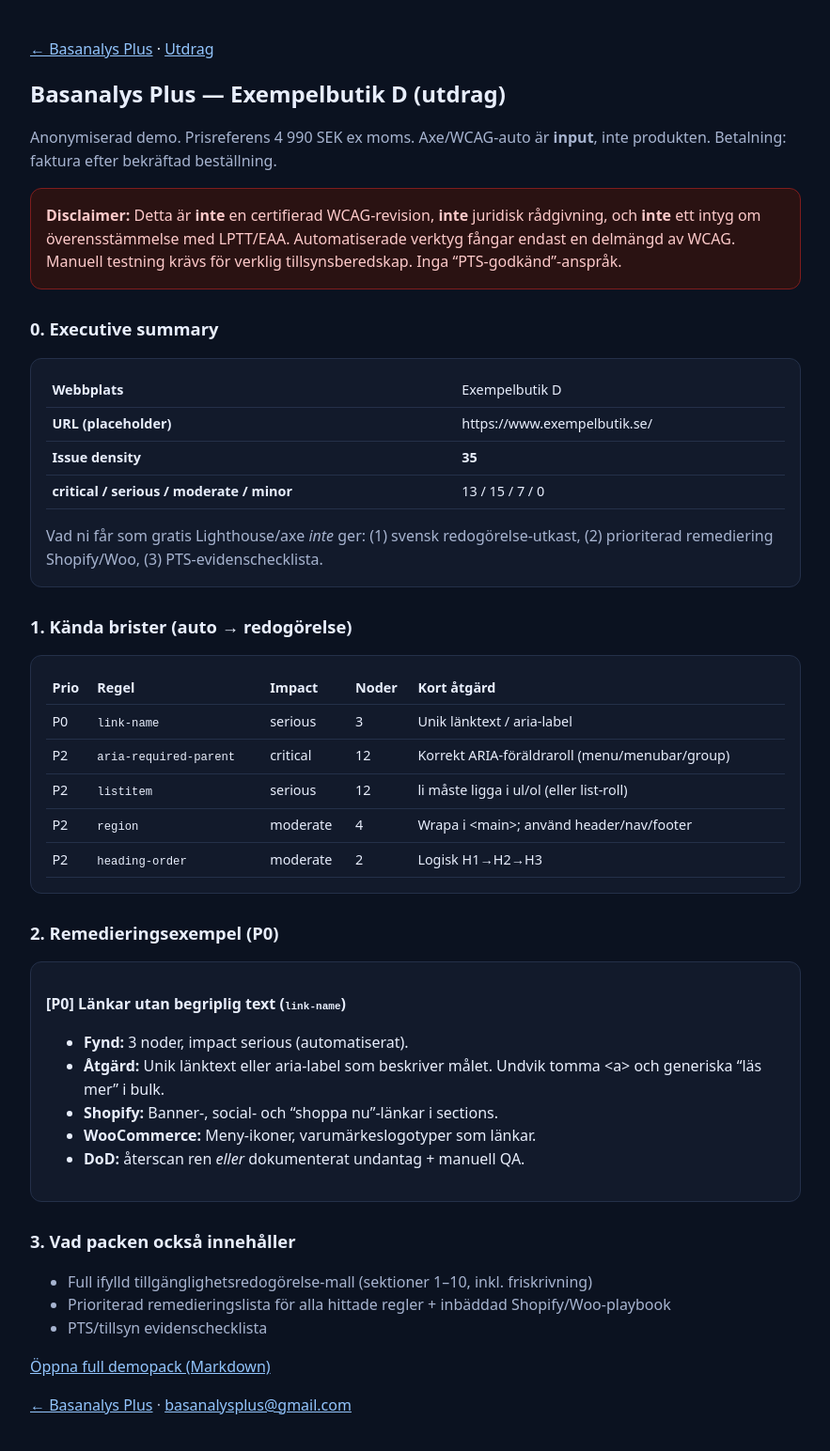
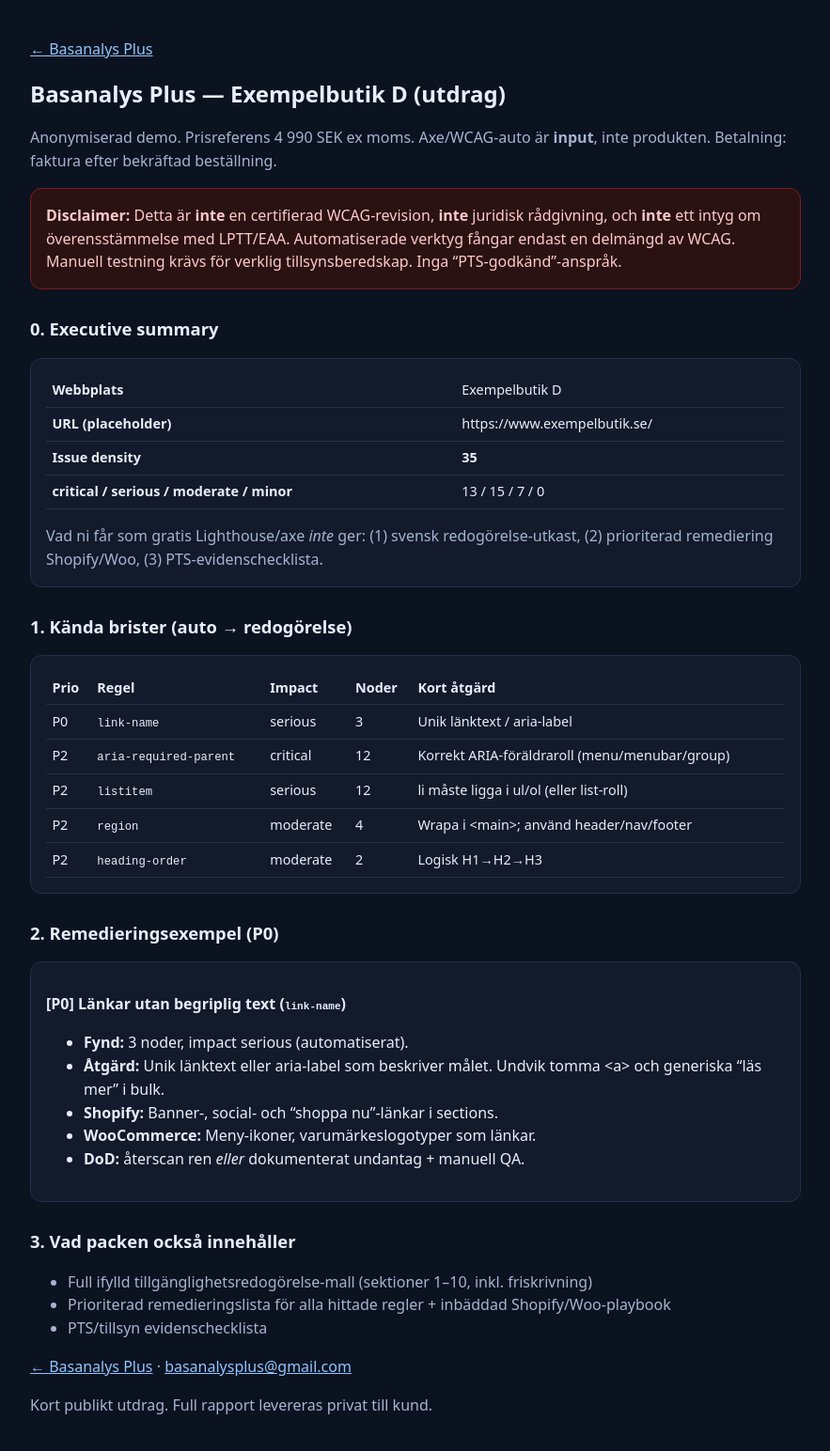
Before and after one commit to larrylot/basanalys-plus, a plain HTML site: page docs/demo/exempelbutik-d-excerpt.html in a window 1280 px wide. Shown: the whole page at 94% size, without its empty margins (198-1081 px from the left). Drawn offline with Linux system fonts and the light colour scheme.

Commit message:
Remove empty demopack Markdown link from public excerpt (exempelbutik-d-excerpt.html)

```diff
--- a/docs/demo/exempelbutik-d-excerpt.html
+++ b/docs/demo/exempelbutik-d-excerpt.html
@@ -22,7 +22,7 @@
 </head>
 <body>
   <div class="wrap">
-    <p><a href="../index.html">← Basanalys Plus</a> · <a href="">Utdrag</a></p>
+    <p><a href="../index.html">← Basanalys Plus</a></p>
     <h1>Basanalys Plus — Exempelbutik D (utdrag)</h1>
     <p class="muted">Anonymiserad demo. Prisreferens 4&nbsp;990 SEK ex moms. Axe/WCAG-auto är <strong>input</strong>, inte produkten. Betalning: faktura efter bekräftad beställning.</p>
 
@@ -75,8 +75,8 @@
       <li>Prioriterad remedieringslista för alla hittade regler + inbäddad Shopify/Woo-playbook</li>
       <li>PTS/tillsyn evidenschecklista</li>
     </ul>
-    <p><a href="">Öppna full demopack (Markdown)</a></p>
-  <p class="muted"><a href="../index.html">← Basanalys Plus</a> · <a href="mailto:basanalysplus@gmail.com">basanalysplus@gmail.com</a></p>
+<p class="muted"><a href="../index.html">← Basanalys Plus</a> · <a href="mailto:basanalysplus@gmail.com">basanalysplus@gmail.com</a></p>
+<p class="muted">Kort publikt utdrag. Full rapport levereras privat till kund.</p>
 </div>
 </body>
 </html>
```
